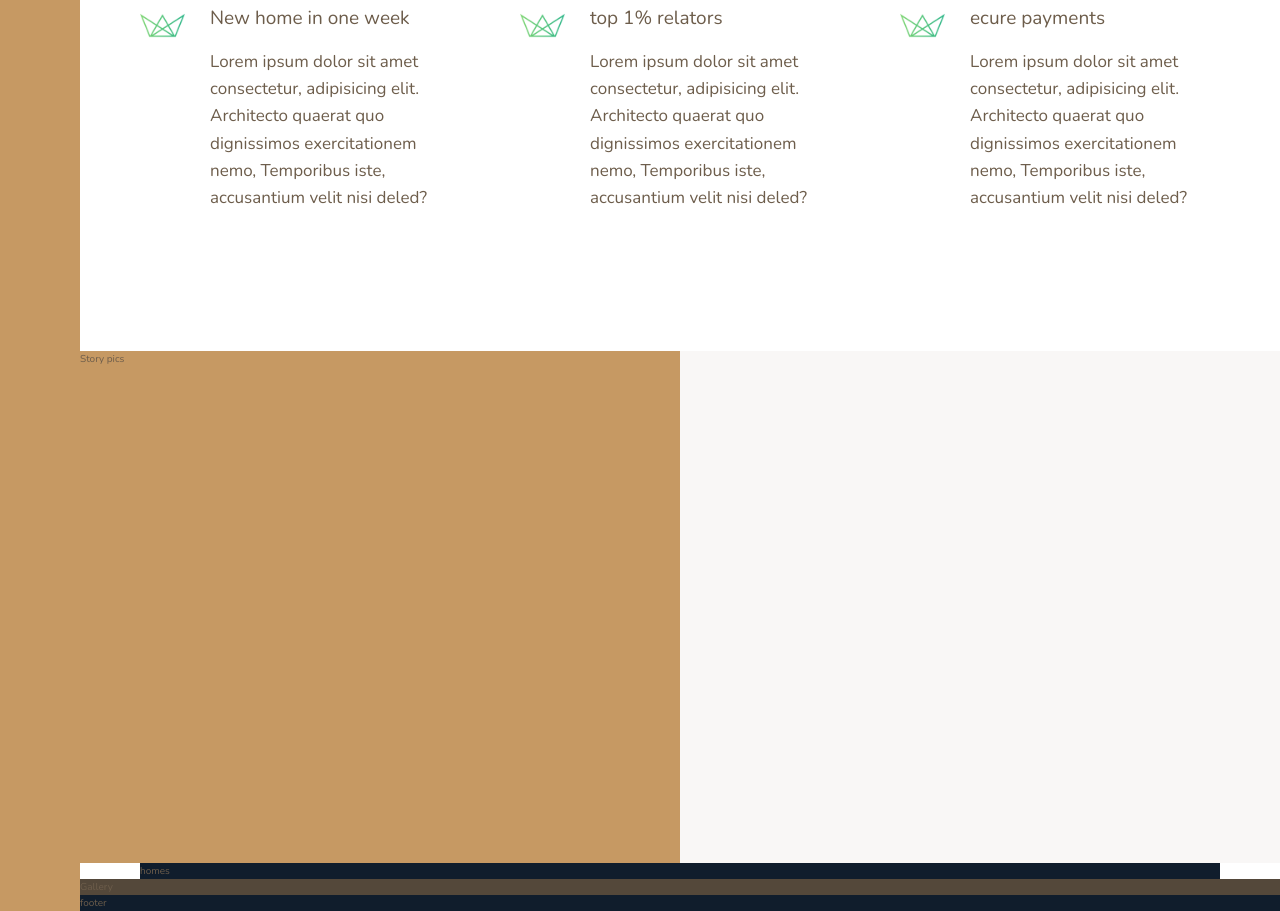
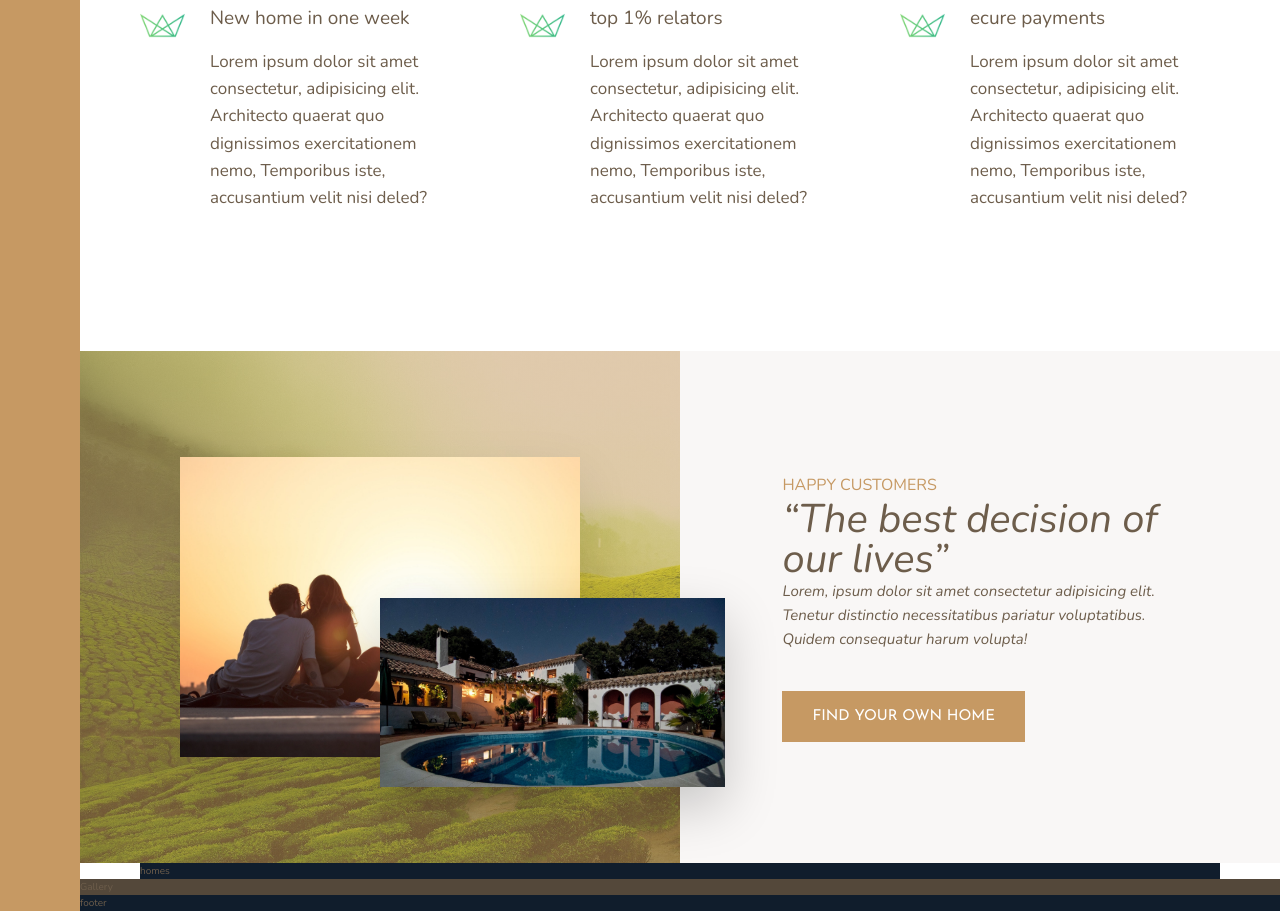
Before and after one commit to nikolaos1986/gridRensponsiveNexter, a website: page index.html in a window 1280 px wide. Shown: the part 1093-2004 px from the top of the page. Drawn offline with nearby package versions, Linux system fonts and the light colour scheme.

Commit message:
in progress

```diff
--- a/index.html
+++ b/index.html
@@ -62,10 +62,16 @@
         </div>
     </section>
     <div class="story__pictures">
-        Story pics
+        <img src="img/story-1.jpeg" alt="Couple with new house" class="story__img--1">
+        <img src="img/story-2.jpeg" alt="New house" class="story__img--2">
     </div>
     <div class="story__content">
-
+        <h3 class="heading-3 mb-sm">Happy Customers</h3>
+            <h2 class="heading-2 heading-2--dark mb-md">&ldquo;The best decision of our lives&rdquo;</h2>
+            <p class="story__text">
+                Lorem, ipsum dolor sit amet consectetur adipisicing elit. Tenetur distinctio necessitatibus pariatur voluptatibus. Quidem consequatur harum volupta!
+            </p>
+            <button class="btn">Find your own home</button>
     </div>
     <section class="homes">
         homes
--- a/sass/_base.scss
+++ b/sass/_base.scss
@@ -13,6 +13,13 @@ $color-grey-dark-2: #6D5D4B;
 // FONT VARIABLES
 $font-primary: 'Nunito', sans-serif;
 $font-display: 'Josefin Sans', sans-serif;
+
+// RESPONSIVE BREAKPOINTS
+$bp-largest: 75em;   // 1200px
+$bp-large: 62.5em;   // 1000px
+$bp-medium: 50em;    // 800px;
+$bp-small: 37.5em;    // 600px;
+
 
 html{
     box-sizing: border-box;
--- a/sass/_story.scss
+++ b/sass/_story.scss
@@ -3,11 +3,74 @@
 .story{
     &__pictures{
         background-color: $color-primary;
-        grid-column:full-start / col-end 4;;
+        grid-column: full-start / col-end 4;
+        background-image: linear-gradient(rgba($color-primary, .5), rgba($color-primary, .5)), url(../img/back.jpg);
+        background-size: cover;
+
+        display: grid;
+        grid-template-rows: repeat(6, 1fr);
+        grid-template-columns: repeat(6, 1fr);
+        align-items: center;
+
+        @media only screen and (max-width: $bp-medium) {
+            grid-column: 1 / -1;
+            padding: 6rem;
+        }
+    }
+
+
+    &__img--1 {
+        width: 100%;
+        grid-row: 2 / 6;
+        grid-column: 2 / 6;
+        box-shadow: 0 2rem 5rem rgba(#000, .1);
+
+        @media only screen and (max-width: $bp-medium) {
+            grid-column: 1 / 5;
+            grid-row: 1 / -1;
+        }
+    }
+
+
+    &__img--2 {
+        width: 115%;
+        grid-row: 4 / 6;
+        grid-column: 4 / 7;
+        z-index: 20;
+        box-shadow: 0 2rem 5rem rgba(#000, .2);
+
+        @media only screen and (max-width: $bp-medium) {
+            grid-row: 1 / -1;
+            width: 100%;
+        }
     }
 
      &__content{
         background-color: $color-grey-light-1;
         grid-column: col-start 5 / full-end;
+
+        padding: 6rem 8vw;
+
+        /*
+        display: flex;
+        flex-direction: column;
+        justify-content: center;
+        align-items: flex-start;
+        */
+
+        display: grid;
+        align-content: center;
+        justify-items: start;
+
+        @media only screen and (max-width: $bp-medium) {
+            grid-column: 1 / -1;
+            grid-row: 5 / 6;
+        }
+    }
+
+    &__text {
+        font-size: 1.5rem;
+        font-style: italic;
+        margin-bottom: 4rem;
     }
 }
--- a/sass/_typography.scss
+++ b/sass/_typography.scss
@@ -10,10 +10,23 @@
 }
 .heading-2{
     @extend %heading;
+    font-size: 4rem;
+    font-style: italic;
+    line-height: 1;
+    &--lignh{
+        color:$color-grey-light-1;
+    }
 
+    &--dark{
+        color:$color-grey-dark-2;
+    }
 }
 .heading-3{
     @extend %heading;
+    font-size: 1.6rem;
+    color:$color-primary;
+    text-transform: uppercase;
+
 
 }
 .heading-4{
@@ -28,3 +41,22 @@
         color:$color-grey-dark-2;
     }
 }
+
+.btn{
+    background-color:$color-primary;
+    color:#fff;
+    border: none;
+    border-radius: 0;
+    font-family: $font-display;
+    font-size: 1.5rem;
+    text-transform: uppercase;
+    padding:1.8rem 3rem;
+transition:all .2s;
+    cursor: pointer;
+
+
+    &:hover{
+        background-color: $color-primary-dark;;
+    }
+
+}
```
Also changed, not shown: style.css, 1 other file.
